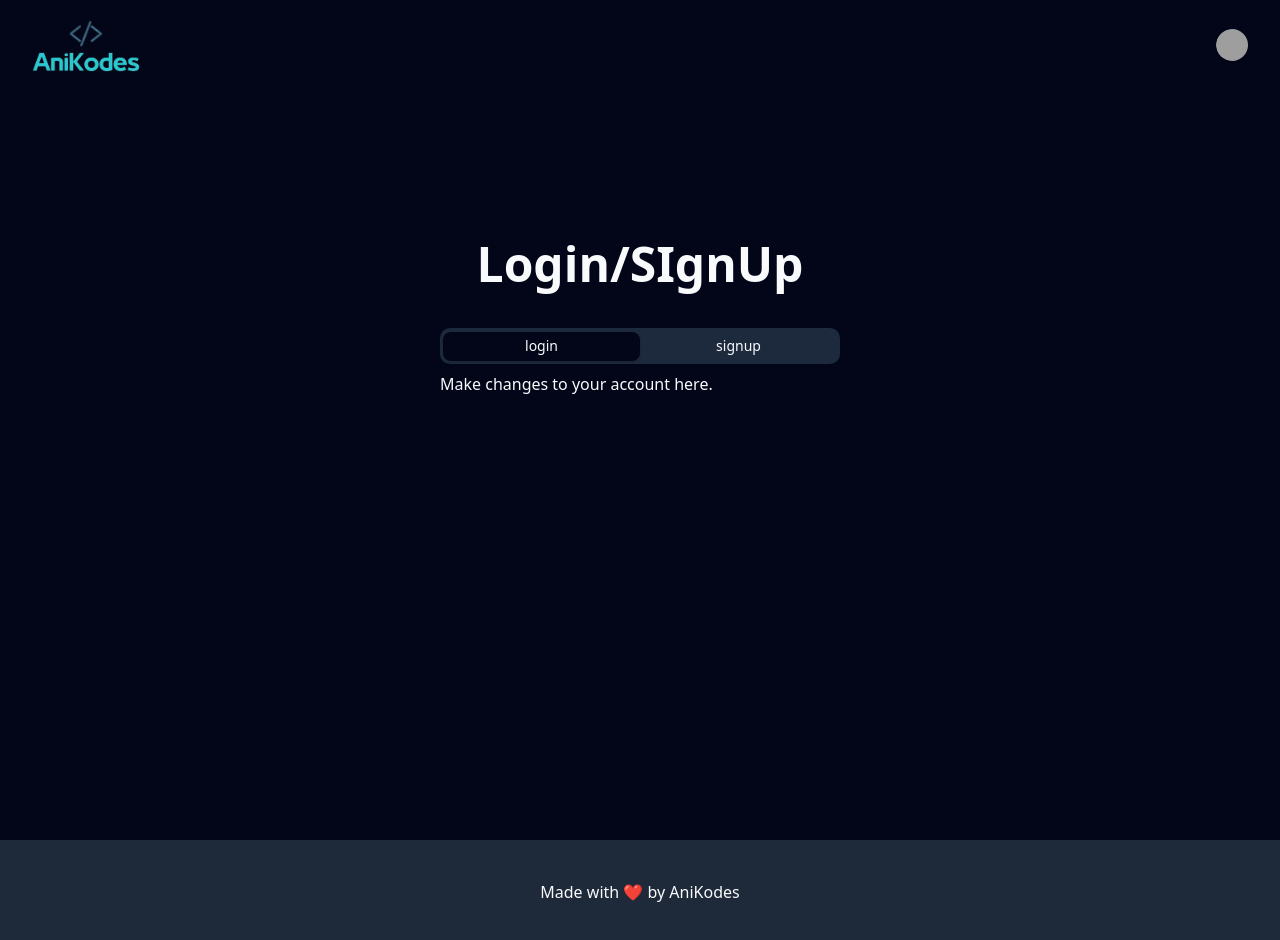
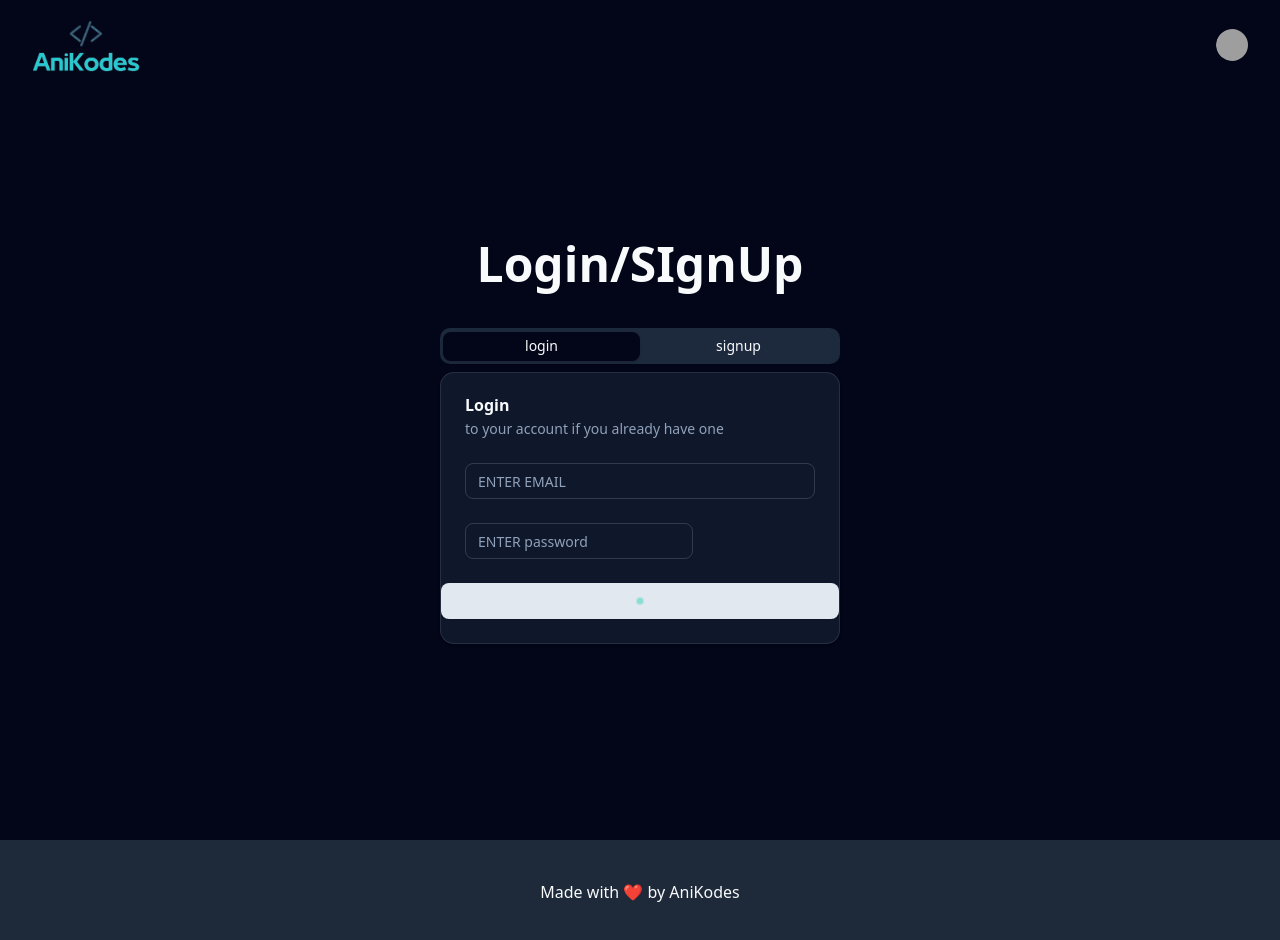
Before and after one commit to Aniketyadav05/QuickShrink, a React (Vite) app: page /auth in a window 1280 px wide. Shown: the top 940 px of the page. Built offline with nearby package versions, Linux system fonts and the light colour scheme; grey boxes are pictures that could not be loaded.

Commit message:
Login components added

```diff
--- a/package.json
+++ b/package.json
@@ -23,9 +23,11 @@
     "react": "^19.0.0",
     "react-dom": "^19.0.0",
     "react-router-dom": "^7.4.0",
+    "react-spinners": "^0.15.0",
     "tailwind-merge": "^3.0.2",
     "tailwindcss": "^4.0.15",
-    "tw-animate-css": "^1.2.4"
+    "tw-animate-css": "^1.2.4",
+    "yup": "^1.6.1"
   },
   "devDependencies": {
     "@eslint/js": "^9.21.0",
--- /dev/null
+++ b/src/components/Error.jsx
@@ -0,0 +1,11 @@
+import React from 'react'
+
+const Error = ({message}) => {
+  return (
+    <span className='text-sm text-red-500'>
+        {message}
+    </span>
+  )
+}
+
+export default Error
--- /dev/null
+++ b/src/components/Login.jsx
@@ -0,0 +1,78 @@
+import React, { useState } from 'react'
+import {
+    Card,
+    CardContent,
+    CardDescription,
+    CardFooter,
+    CardHeader,
+    CardTitle,
+  } from "@/components/ui/card"
+import { Input } from './ui/input'
+import { Button } from './ui/button'
+import { PuffLoader } from 'react-spinners'
+import Error from './Error'
+import * as Yup from 'yup'
+const Login = () => {
+    const [errors, setErrors] = useState([])
+    const [formData,setFormData] = useState({
+        email: "",
+        password: ""
+    })
+
+    const handleInputChange = (e) => {
+        const {name, value} = e.target
+        setFormData((prevState) => ({
+            ...prevState,
+            [name] : value,
+        }))
+    }
+
+    const handleLogin = async() => {
+        setErrors([])
+            try {
+                const schema= Yup.object().shape({
+                    email: Yup.string()
+                    .email("Invalid  Email")
+                    .required("Email is required"),
+                    password: Yup.string()
+                    .min(6,"Password must be of 6 characters")
+                    .required("Password is required")
+                })
+                await schema.validate(formData,{abortEarly: false})
+            } catch (e) {
+                const newErrors = {}
+
+                e?.inner?.forEach((err)=>{
+                    newErrors[err.path] = err.message
+                })
+                setErrors(newErrors)
+            }
+
+    }
+  return (
+    <Card>
+  <CardHeader>
+    <CardTitle>Login</CardTitle>
+    <CardDescription>to your account if you already have one</CardDescription>
+  </CardHeader>
+  <CardContent className="space-y-2">
+    <div className='space-y-1'>
+        <Input name="email" type="email" placeholder="ENTER EMAIL" onChange={handleInputChange} />
+        {errors.email&& <Error message={errors.email}/>}
+    </div>
+  </CardContent>
+  <CardFooter>
+  <div className='space-y-1'>
+        <Input name="password" type="password" placeholder="ENTER password"onChange={handleInputChange}  />
+        {errors.password && <Error message={errors.password}/>}
+    </div>
+  </CardFooter>
+  <Button onClick={handleLogin}>
+    {true ? <PuffLoader size={10} color='#36d7b7'/>:"Login"}
+  </Button>
+</Card>
+
+  )
+}
+
+export default Login
--- /dev/null
+++ b/src/components/ui/card.jsx
@@ -0,0 +1,101 @@
+import * as React from "react"
+
+import { cn } from "@/lib/utils"
+
+function Card({
+  className,
+  ...props
+}) {
+  return (
+    <div
+      data-slot="card"
+      className={cn(
+        "bg-card text-card-foreground flex flex-col gap-6 rounded-xl border py-6 shadow-sm",
+        className
+      )}
+      {...props} />
+  );
+}
+
+function CardHeader({
+  className,
+  ...props
+}) {
+  return (
+    <div
+      data-slot="card-header"
+      className={cn(
+        "@container/card-header grid auto-rows-min grid-rows-[auto_auto] items-start gap-1.5 px-6 has-data-[slot=card-action]:grid-cols-[1fr_auto] [.border-b]:pb-6",
+        className
+      )}
+      {...props} />
+  );
+}
+
+function CardTitle({
+  className,
+  ...props
+}) {
+  return (
+    <div
+      data-slot="card-title"
+      className={cn("leading-none font-semibold", className)}
+      {...props} />
+  );
+}
+
+function CardDescription({
+  className,
+  ...props
+}) {
+  return (
+    <div
+      data-slot="card-description"
+      className={cn("text-muted-foreground text-sm", className)}
+      {...props} />
+  );
+}
+
+function CardAction({
+  className,
+  ...props
+}) {
+  return (
+    <div
+      data-slot="card-action"
+      className={cn(
+        "col-start-2 row-span-2 row-start-1 self-start justify-self-end",
+        className
+      )}
+      {...props} />
+  );
+}
+
+function CardContent({
+  className,
+  ...props
+}) {
+  return (<div data-slot="card-content" className={cn("px-6", className)} {...props} />);
+}
+
+function CardFooter({
+  className,
+  ...props
+}) {
+  return (
+    <div
+      data-slot="card-footer"
+      className={cn("flex items-center px-6 [.border-t]:pt-6", className)}
+      {...props} />
+  );
+}
+
+export {
+  Card,
+  CardHeader,
+  CardFooter,
+  CardTitle,
+  CardAction,
+  CardDescription,
+  CardContent,
+}
--- /dev/null
+++ b/src/db/apiAuth.js
@@ -0,0 +1,11 @@
+import supabase from './supabase'
+
+export async function login({email, password}) {
+    await supabase.auth.signInWithPassword({
+        email,
+        password,
+    })
+    if(error) throw new Error(error.message)
+
+    return data
+}
--- /dev/null
+++ b/src/hooks/UseFetch.jsx
@@ -0,0 +1,24 @@
+import React, { useState } from 'react'
+
+const UseFetch = (cb, options ={}) => {
+    const [data,setData] =useState(null)
+    const [loading,setLoading] =useState(null)
+    const [error,setError] =useState(null)
+
+    const check= async(...args) => {
+        setLoading(true)
+        setError(null)
+        try {
+            const response = await cb(options,...args)
+            setData(response)
+        } catch (error) {
+            setError(error)
+        } finally {
+            setLoading(false)
+        }
+    }
+
+  return {data, loading, error,check}
+}
+
+export default UseFetch
--- a/src/pages/Auth.jsx
+++ b/src/pages/Auth.jsx
@@ -1,7 +1,7 @@
 import React from 'react'
 import { Tabs, TabsContent, TabsList, TabsTrigger } from "@/components/ui/tabs"
 import { useSearchParams } from 'react-router-dom'
-
+import Login from '@/components/Login'
 const Auth = () => {
   const [searchParams] = useSearchParams()
   return (
@@ -14,7 +14,7 @@
     <TabsTrigger value="login">login</TabsTrigger>
     <TabsTrigger value="signup">signup</TabsTrigger>
   </TabsList>
-  <TabsContent value="login">Make changes to your account here.</TabsContent>
+  <TabsContent value="login"><Login/></TabsContent>
   <TabsContent value="signup">Change your password here.</TabsContent>
 </Tabs>
 
```
Also changed, not shown: 1 other file (tests, documents, lock files or other folders).
